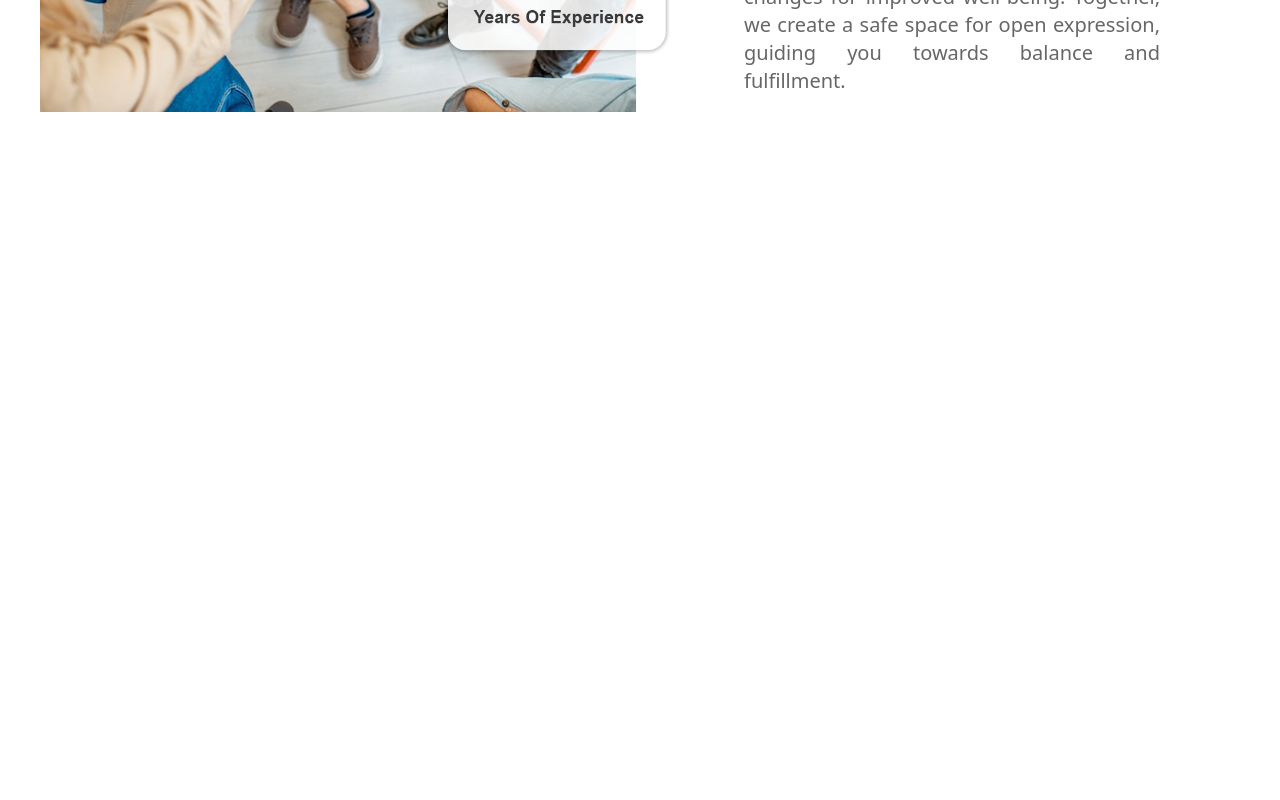
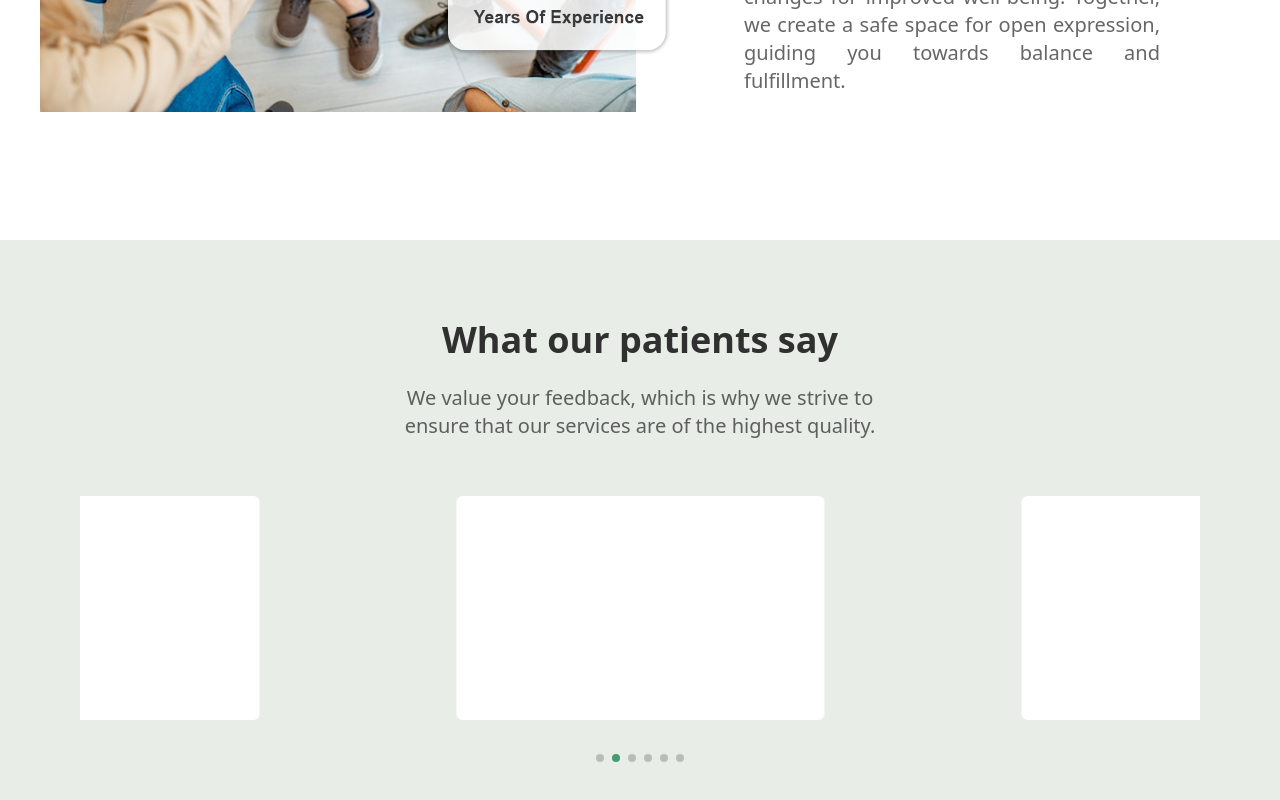
Before and after one commit to mateuszzientek/mental-health-booking-app, a React (Vite) app in the folder react/: page / in a window 1280 px wide. Shown: the part 3498-4298 px from the top of the page. Before the commit the page ends 3738 px from the top, so only its background shows below. Built offline with nearby package versions, Linux system fonts and the light colour scheme.

Commit message:
opinions section started

```diff
--- a/react/package.json
+++ b/react/package.json
@@ -14,7 +14,11 @@
         "react-dom": "^18.2.0",
         "react-icons": "^5.0.1",
         "react-lazy-load-image-component": "^1.6.0",
-        "react-router-dom": "^6.22.3"
+        "react-multi-carousel": "^2.8.4",
+        "react-router-dom": "^6.22.3",
+        "react-slick": "^0.30.2",
+        "slick-carousel": "^1.8.1",
+        "swiper": "^11.0.7"
     },
     "devDependencies": {
         "@types/react": "^18.2.56",
--- /dev/null
+++ b/react/src/components/elements/SampleArrow.tsx
@@ -0,0 +1,9 @@
+
+
+export default function SampleArrow() {
+    return (
+        <div className="mx-auto mt-14 mb-14  w-[23rem] h-[14rem] rounded-md bg-white">
+
+        </div>
+    );
+}
--- a/react/src/components/elements/SpecialistCard.tsx
+++ b/react/src/components/elements/SpecialistCard.tsx
@@ -11,7 +11,7 @@ interface SpecialistCardProps {
 
 export default function SpecialistCard(props: SpecialistCardProps) {
     return (
-        <div className="group bg-white w-[18rem] h-[23rem] shadow-xl rounded-xl  duration-300 ease-in-out hover:scale-105 hover:cursor-pointer">
+        <div className="group mx-auto bg-white w-[18rem] h-[23rem] shadow-xl rounded-xl  duration-300 ease-in-out hover:scale-105 hover:cursor-pointer">
             <div className="flex items-end justify-center h-[60%] bg-secondary rounded-t-xl group-hover:bg-primary">
                 <LazyLoadImage
                     src={props.img}
--- a/react/src/components/sections/Navbar.tsx
+++ b/react/src/components/sections/Navbar.tsx
@@ -11,7 +11,7 @@ import HeroLink from "../elements/HeroLink";
 export default function Navbar() {
     return (
         <div >
-            <div className="flex  bg-[#449c6f] h-12">
+            <div className="flex  bg-primary h-12">
                 <div className="flex items-center justify-between mx-auto w-[89rem]">
                     <div className="flex items-center h-full space-x-4">
                         <div className="border-white/30 border-l-2 h-full"></div>
--- /dev/null
+++ b/react/src/components/sections/OpinionSection.tsx
@@ -0,0 +1,69 @@
+import { Swiper, SwiperSlide } from "swiper/react";
+import "swiper/css";
+import "swiper/css/pagination"
+import "swiper/css/navigation"
+
+import { Pagination, Autoplay } from 'swiper/modules';
+
+import SampleArrow from "../elements/SampleArrow";
+
+
+export default function OpinionSection() {
+
+    return (
+        <div className="p-20 bg-secondary">
+
+            <div className='max-w-[75rem] mx-auto  '>
+
+                <div className="flex flex-col items-center justify-center">
+                    <h2 className="text-4xl font-bold text-black/80 ">What our patients say</h2>
+                    <p className="text-xl text-center text-black/60 max-w-[30rem] mt-6 ">We value your feedback, which is why we strive to ensure that our services are of the highest quality.</p>
+                </div>
+
+                <Swiper
+                    slidesPerView={1}
+                    loop={true}
+                    centeredSlides={true}
+                    pagination={{ clickable: true }}
+                    autoplay={{
+                        delay: 3000,
+                        disableOnInteraction: false
+                    }}
+                    breakpoints={{
+                        600: {
+                            slidesPerView: 1,
+                        },
+                        768: {
+                            slidesPerView: 2,
+                            spaceBetween: 10,
+                        },
+                        1300: {
+                            slidesPerView: 3,
+                            spaceBetween: 30,
+                        }
+                    }}
+                    modules={[Autoplay, Pagination]}
+                >
+                    <SwiperSlide>
+                        <SampleArrow />
+                    </SwiperSlide>
+                    <SwiperSlide>
+                        <SampleArrow />
+                    </SwiperSlide>
+                    <SwiperSlide>
+                        <SampleArrow />
+                    </SwiperSlide>
+                    <SwiperSlide>
+                        <SampleArrow />
+                    </SwiperSlide>
+                    <SwiperSlide>
+                        <SampleArrow />
+                    </SwiperSlide>
+                    <SwiperSlide>
+                        <SampleArrow />
+                    </SwiperSlide>
+                </Swiper>
+            </div>
+        </div>
+    );
+}
--- a/react/src/index.css
+++ b/react/src/index.css
@@ -17,3 +17,15 @@ body {
     -moz-box-shadow: -1px 0px 35px -20px rgba(141, 141, 141, 1);
     box-shadow: -1px 0px 35px -20px rgba(141, 141, 141, 1);
 }
+
+
+.swiper-pagination-bullet-active {
+    background-color: #449c6f !important;
+}
+
+
+@media (min-width: 1300px) {
+    .swiper-slide-next {
+        scale: 110%;
+    }
+}
--- a/react/src/react-app-env.d.ts
+++ b/react/src/react-app-env.d.ts
@@ -1 +1,2 @@
 declare module "react-lazy-load-image-component"
+declare module "react-slick"
--- a/react/src/views/Home.tsx
+++ b/react/src/views/Home.tsx
@@ -4,6 +4,7 @@ import HeadlineCards from "../components/sections/HeadlineCards";
 import ReservationSection from "../components/sections/ReservationSection";
 import SpecialistSection from "../components/sections/SpecialistSection";
 import AboutUsSection from "../components/sections/AboutUsSection";
+import OpinionSection from "../components/sections/OpinionSection";
 
 export default function Home() {
     return (
@@ -14,6 +15,7 @@ export default function Home() {
             <ReservationSection />
             <SpecialistSection />
             <AboutUsSection />
+            <OpinionSection />
         </>
     );
 }
```
Also changed, not shown: 1 other file (tests, documents, lock files or other folders).
